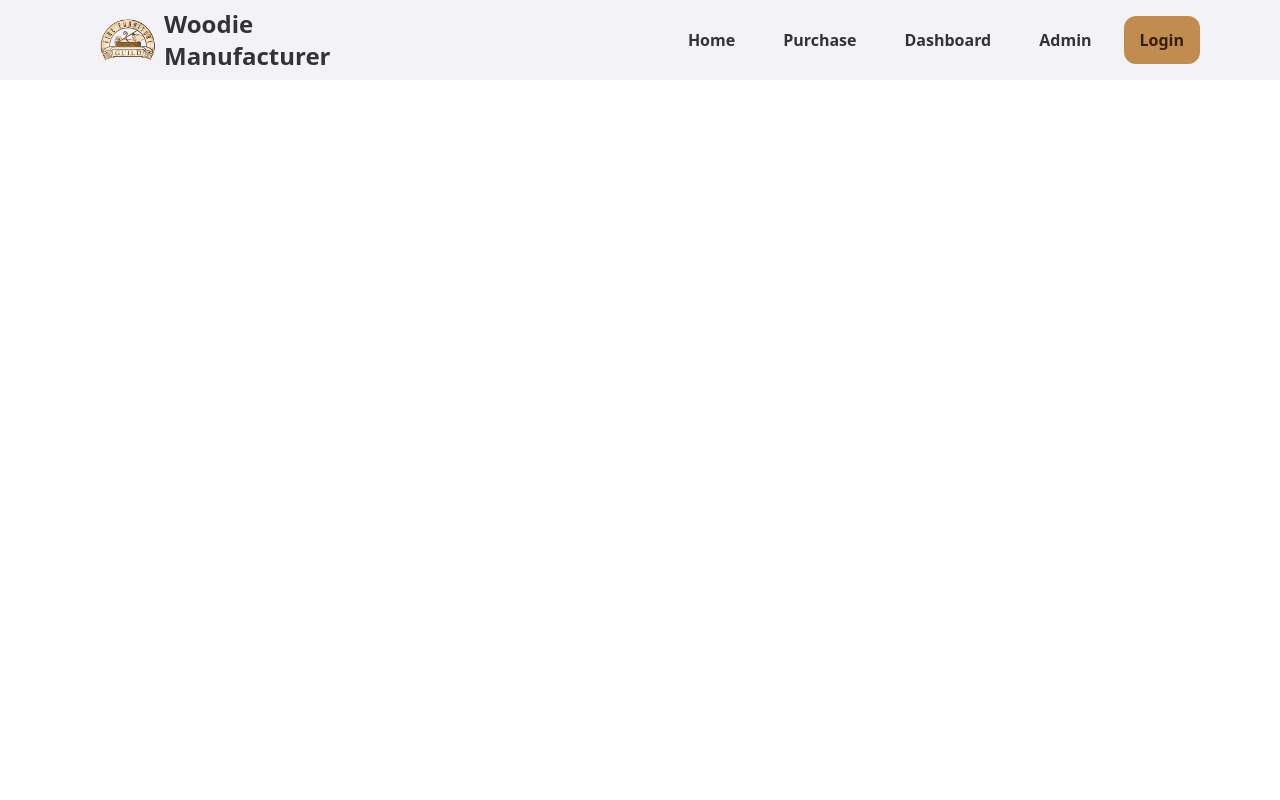
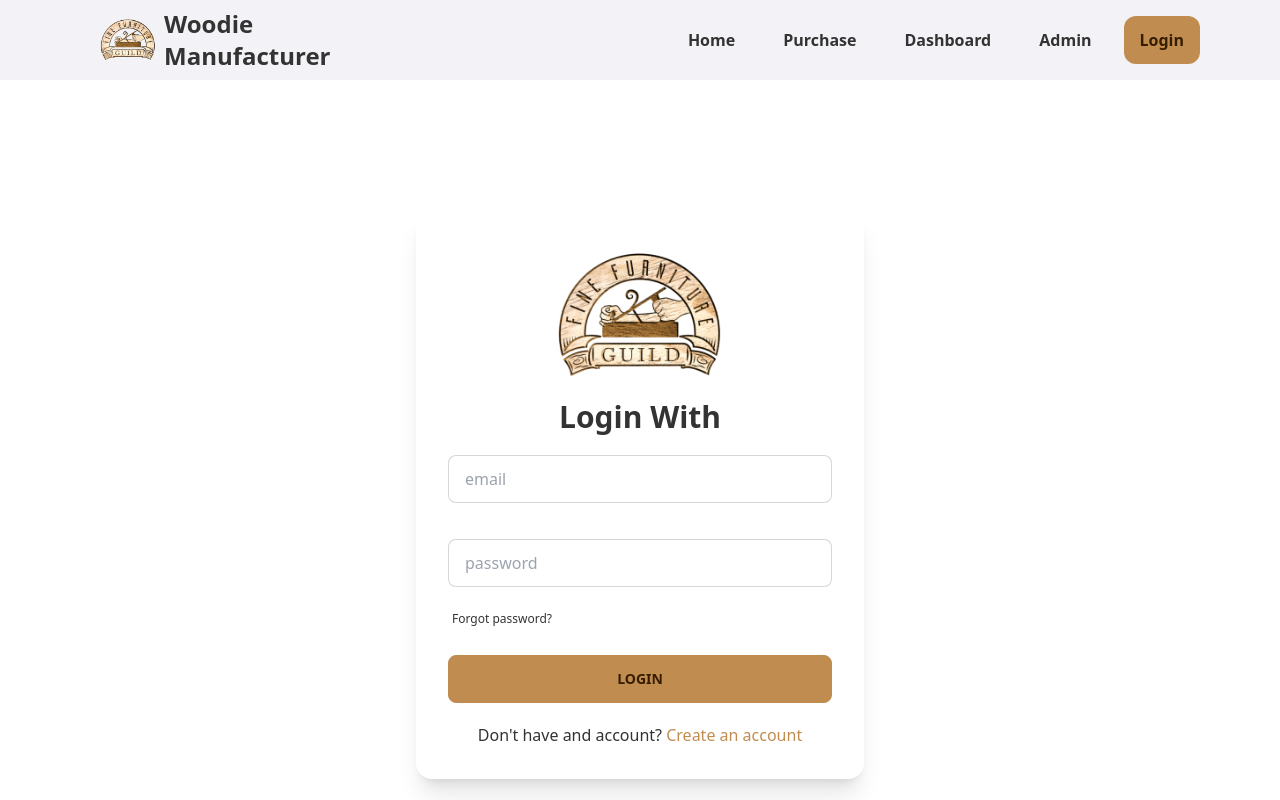
Before and after one commit to labibahmed10/Woodie-Manufacturer-Client, a React (Create React App) app: page /login in a window 1280 px wide. Built offline with nearby package versions, Linux system fonts and the light colour scheme.

Commit message:
login page added also installed firebase and firebase hook

```diff
--- a/package.json
+++ b/package.json
@@ -7,8 +7,11 @@
     "@testing-library/react": "^13.2.0",
     "@testing-library/user-event": "^13.5.0",
     "daisyui": "^2.15.0",
+    "firebase": "^9.8.1",
     "react": "^18.1.0",
     "react-dom": "^18.1.0",
+    "react-firebase-hooks": "^5.0.3",
+    "react-hook-form": "^7.31.2",
     "react-icons": "^4.3.1",
     "react-router-dom": "^6.3.0",
     "react-scripts": "5.0.1",
--- a/src/App.js
+++ b/src/App.js
@@ -1,6 +1,7 @@
 import { Route, Routes } from "react-router-dom";
 import HomePage from "./Componets/HomePage/HomePage";
 import Navbar from "./Componets/Navbar/Navbar";
+import LogIn from "./UsersRegistration/Login";
 
 function App() {
   return (
@@ -9,6 +10,7 @@ function App() {
         <Routes>
           <Route path="/" element={<HomePage></HomePage>}></Route>
           <Route path="/home" element={<HomePage></HomePage>}></Route>
+          <Route path="/login" element={<LogIn></LogIn>}></Route>
         </Routes>
       </Navbar>
     </div>
--- /dev/null
+++ b/src/Componets/BlogsPage/BlogsPage.js
@@ -0,0 +1,11 @@
+import React from 'react';
+
+const BlogsPage = () => {
+  return (
+    <div>
+
+    </div>
+  );
+};
+
+export default BlogsPage;
--- /dev/null
+++ b/src/Componets/DashboardPage/DashboardPage.js
@@ -0,0 +1,11 @@
+import React from 'react';
+
+const DashboardPage = () => {
+  return (
+    <div>
+
+    </div>
+  );
+};
+
+export default DashboardPage;
--- a/src/Componets/HomePage/Footer/Footer.js
+++ b/src/Componets/HomePage/Footer/Footer.js
@@ -1,7 +1,6 @@
 import React from "react";
 import logo from "../../../images/logo.png";
 const Footer = () => {
-  // footer lg:place-items-center  text-lg font-semibold
   return (
     <footer class="lg:p-10 px-5 bg-neutral">
       <div className="flex justify-between items-center md:flex-row flex-col lg:px-20 mb-5">
@@ -19,7 +18,7 @@ const Footer = () => {
           </div>
         </div>
       </div>
-      <div className="footer lg:place-items-center  text-lg font-semibold pb-5">
+      <div className="footer lg:place-items-center  text-lg font-semibold lg:pb-0 pb-5">
         <div>
           <span class="footer-title">Services</span>
           <a class="link link-hover">Branding</a>
--- /dev/null
+++ b/src/Componets/PurchasePage/PurchasePage.js
@@ -0,0 +1,11 @@
+import React from 'react';
+
+const PurchasePage = () => {
+  return (
+    <div>
+
+    </div>
+  );
+};
+
+export default PurchasePage;
--- /dev/null
+++ b/src/UsersRegistration/Login.js
@@ -0,0 +1,92 @@
+import React, { useEffect } from "react";
+import { useForm } from "react-hook-form";
+import { Link, useLocation, useNavigate } from "react-router-dom";
+import logo from "../images/logo.png";
+import { useSignInWithEmailAndPassword } from "react-firebase-hooks/auth";
+import auth from "../firebase.init";
+
+const LogIn = () => {
+  const [signInWithEmailAndPassword, user, loading, error] = useSignInWithEmailAndPassword(auth);
+
+  const navigate = useNavigate();
+  const location = useLocation();
+  const from = location.state?.from?.pathname || "/";
+
+  const {
+    register,
+    handleSubmit,
+    formState: { errors },
+  } = useForm();
+
+  const onSubmit = (data) => {
+    const { email, password } = data;
+    signInWithEmailAndPassword(email, password);
+  };
+
+  useEffect(() => {
+    if (user) {
+      navigate(from, { replace: true });
+    }
+  }, [user, from, navigate]);
+
+  return (
+    <section className=" mt-32 px-5">
+      <div>
+        <div class="card shadow-xl max-w-md bg-base-100 mx-auto">
+          <div class="card-body">
+            <img className="w-48 mx-auto" src={logo} alt="" />
+            <h1 className="text-center text-3xl font-bold pb-3">Login With</h1>
+
+            <form action="" onSubmit={handleSubmit(onSubmit)} className="flex flex-col space-y-5">
+              <div class="form-control">
+                <input
+                  type="text"
+                  placeholder="email"
+                  class="input input-bordered"
+                  {...register("email", { required: true })}
+                />
+                <label className="label">
+                  {errors.email?.type === "required" && (
+                    <span className="text-red-500">Please provide your email</span>
+                  )}
+                </label>
+              </div>
+              <div class="form-control">
+                <input
+                  type="text"
+                  placeholder="password"
+                  class="input input-bordered"
+                  {...register("password", { required: true })}
+                />
+
+                <label className="label">
+                  {errors.password?.type === "required" && (
+                    <span className="text-red-500">Please provide your password</span>
+                  )}
+                </label>
+
+                <label class="label">
+                  <Link to="/signup" class="label-text-alt link link-hover">
+                    Forgot password?
+                  </Link>
+                </label>
+              </div>
+              <div class="form-control mt-4">
+                <button class="btn btn-primary">Login</button>
+              </div>
+
+              <p className="text-center">
+                Don't have and account?{" "}
+                <Link className="text-primary hover:underline" to="/signup">
+                  Create an account
+                </Link>
+              </p>
+            </form>
+          </div>
+        </div>
+      </div>
+    </section>
+  );
+};
+
+export default LogIn;
--- /dev/null
+++ b/src/UsersRegistration/SignUp.js
@@ -0,0 +1,11 @@
+import React from 'react';
+
+const SignUp = () => {
+  return (
+    <div>
+
+    </div>
+  );
+};
+
+export default SignUp;
--- /dev/null
+++ b/src/firebase.init.js
@@ -0,0 +1,22 @@
+// Import the functions you need from the SDKs you need
+import { initializeApp } from "firebase/app";
+import { getAuth } from "firebase/auth";
+// import getAuth from "firebase/auth";
+// TODO: Add SDKs for Firebase products that you want to use
+// https://firebase.google.com/docs/web/setup#available-libraries
+
+// Your web app's Firebase configuration
+const firebaseConfig = {
+  apiKey: process.env.REACT_APP_apiKey,
+  authDomain: process.env.REACT_APP_authDomain,
+  projectId: process.env.REACT_APP_projectId,
+  storageBucket: process.env.REACT_APP_storageBucket,
+  messagingSenderId: process.env.REACT_APP_messagingSenderId,
+  appId: process.env.REACT_APP_appId,
+};
+
+// Initialize Firebase
+const app = initializeApp(firebaseConfig);
+const auth = getAuth(app);
+
+export default auth;
```
Also changed, not shown: 1 other file (tests, documents, lock files or other folders).
